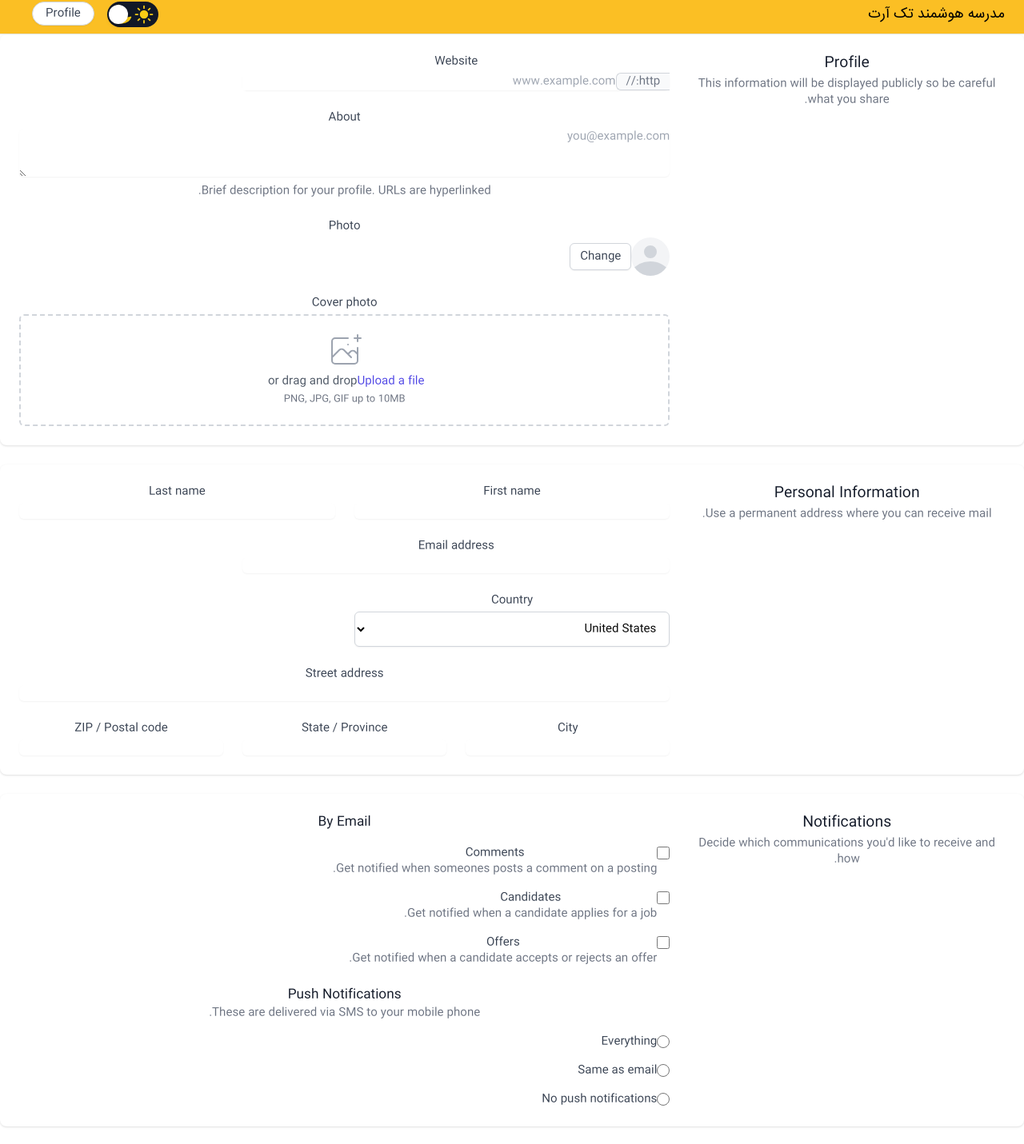
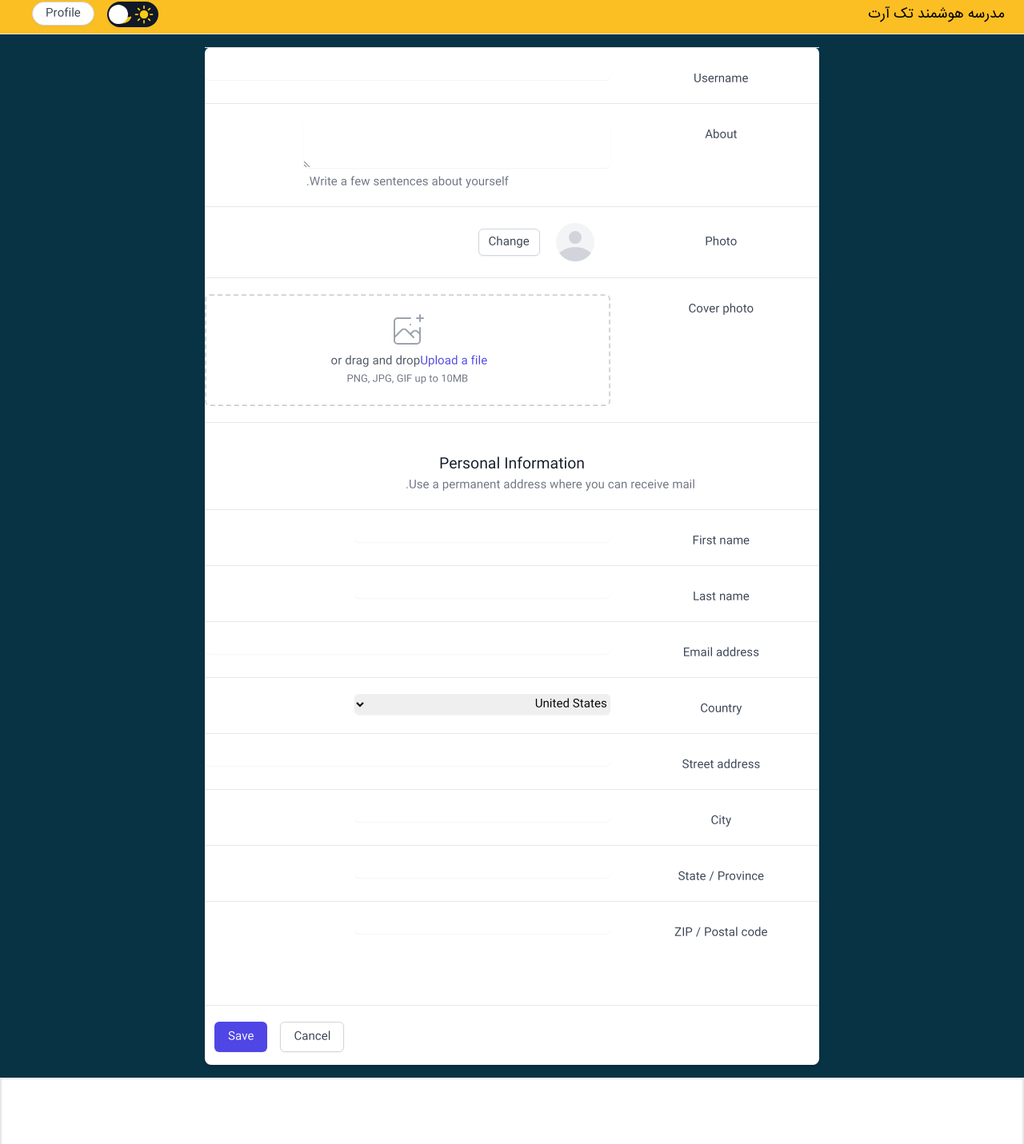
Before and after one commit to academy-react-winder402/TechArt-, a React (Vite) app: page /editprofile in a window 1280 px wide. Shown: the part 6-1437 px from the top of the page at 80% size. Built offline with nearby package versions, Linux system fonts and the light colour scheme.

Commit message:
edit profile  done

```diff
--- a/src/Components/StudentPanell/EditProfile.jsx
+++ b/src/Components/StudentPanell/EditProfile.jsx
@@ -1,69 +1,61 @@
 export default function EditProfile() {
   return (
-    <form className="space-y-6" action="#" method="POST">
-      <div className="bg-white px-4 py-5 shadow sm:rounded-lg sm:p-6">
-        <div className="md:grid md:grid-cols-3 md:gap-6">
-          <div className="md:col-span-1">
-            <h3 className="text-lg font-medium leading-6 text-gray-900">
-              Profile
-            </h3>
-            <p className="mt-1 text-sm text-gray-500">
-              This information will be displayed publicly so be careful what you
-              share.
-            </p>
-          </div>
-          <div className="mt-5 space-y-6 md:col-span-2 md:mt-0">
-            <div className="grid grid-cols-3 gap-6">
-              <div className="col-span-3 sm:col-span-2">
+    <div className="container  lg:mx-auto bg-cyan-950	py-4 px-4 sm:px-6 lg:px-1">
+      <form className="space-y-20 lg:mx-auto divide-y rounded-lg bg-white divide-gray-200 shadow-md max-w-3xl ">
+        <div className="space-y-8 divide-y divide-gray-200 sm:space-y-5">
+          <div className="space-y-6 sm:space-y-5">
+            <div className="space-y-6 sm:space-y-5">
+              <div className="sm:grid sm:grid-cols-3 sm:items-start sm:gap-4 sm:border-t sm:border-gray-200 sm:pt-5">
                 <label
-                  htmlFor="company-website"
-                  className="block text-sm font-medium text-gray-700"
+                  htmlFor="username"
+                  className="block text-sm font-medium text-gray-700 sm:mt-px sm:pt-2"
                 >
-                  Website
+                  Username
                 </label>
-                <div className="mt-1 flex rounded-md shadow-sm">
-                  <span className="inline-flex items-center rounded-l-md border border-r-0 border-gray-300 bg-gray-50 px-3 text-sm text-gray-500">
-                    http://
-                  </span>
+                <div className="mt-1 sm:col-span-2 sm:mt-0">
+                  <div className="flex max-w-lg rounded-md shadow-sm">
                     <input
                       type="text"
-                    name="company-website"
-                    id="company-website"
-                    className="block w-full flex-1 rounded-none rounded-r-md border-gray-300 focus:border-indigo-500 focus:ring-indigo-500 sm:text-sm"
-                    placeholder="www.example.com"
+                      name="username"
+                      id="username"
+                      autoComplete="username"
+                      className="block max-w-96 min-w-0 flex-1  rounded-r-md border-gray-300 focus:border-igray-500 focus:ring-indigo-500 sm:text-sm"
                     />
                   </div>
                 </div>
               </div>
 
-            <div>
+              <div className="sm:grid sm:grid-cols-3 sm:items-start sm:gap-4 sm:border-t sm:border-gray-200 sm:pt-5">
                 <label
                   htmlFor="about"
-                className="block text-sm font-medium text-gray-700"
+                  className="block text-sm font-medium text-gray-700 sm:mt-px sm:pt-2"
                 >
                   About
                 </label>
-              <div className="mt-1">
+                <div className="mt-1 sm:col-span-2 sm:mt-0">
                   <textarea
                     id="about"
                     name="about"
                     rows={3}
-                  className="block w-full rounded-md border-gray-300 shadow-sm focus:border-indigo-500 focus:ring-indigo-500 sm:text-sm"
-                  placeholder="you@example.com"
+                    className="block w-full max-w-96 rounded-md border-gray-300 shadow-sm focus:border-indigo-500 focus:ring-indigo-500 sm:text-sm"
                     defaultValue={""}
                   />
-              </div>
                   <p className="mt-2 text-sm text-gray-500">
-                Brief description for your profile. URLs are hyperlinked.
+                    Write a few sentences about yourself.
                   </p>
                 </div>
+              </div>
 
-            <div>
-              <label className="block text-sm font-medium text-gray-700">
+              <div className="sm:grid sm:grid-cols-3 sm:items-center sm:gap-4 sm:border-t sm:border-gray-200 sm:pt-5">
+                <label
+                  htmlFor="photo"
+                  className="block text-sm font-medium text-gray-700"
+                >
                   Photo
                 </label>
-              <div className="mt-1 flex items-center space-x-5">
-                <span className="inline-block h-12 w-12 overflow-hidden rounded-full bg-gray-100">
+                <div className="mt-1 sm:col-span-2 sm:mt-0">
+                  <div className="flex items-center">
+                    <span className="h-12 w-12 overflow-hidden mx-5 rounded-full bg-gray-100">
                       <svg
                         className="h-full w-full text-gray-300"
                         fill="currentColor"
@@ -74,18 +66,23 @@ export default function EditProfile() {
                     </span>
                     <button
                       type="button"
-                  className="rounded-md border border-gray-300 bg-white py-2 px-3 text-sm font-medium leading-4 text-gray-700 shadow-sm hover:bg-gray-50 focus:outline-none focus:ring-2 focus:ring-indigo-500 focus:ring-offset-2"
+                      className="ml-5 rounded-md border border-gray-300 bg-white py-2 px-3 text-sm font-medium leading-4 text-gray-700 shadow-sm hover:bg-gray-50 focus:outline-none focus:ring-2 focus:ring-indigo-500 focus:ring-offset-2"
                     >
                       Change
                     </button>
                   </div>
                 </div>
+              </div>
 
-            <div>
-              <label className="block text-sm font-medium text-gray-700">
+              <div className="sm:grid sm:grid-cols-3 sm:items-start sm:gap-4 sm:border-t sm:border-gray-200 sm:pt-5">
+                <label
+                  htmlFor="cover-photo"
+                  className="block text-sm font-medium text-gray-700 sm:mt-px sm:pt-2"
+                >
                   Cover photo
                 </label>
-              <div className="mt-1 flex justify-center rounded-md border-2 border-dashed border-gray-300 px-6 pt-5 pb-6">
+                <div className="mt-1 sm:col-span-2 sm:mt-0">
+                  <div className="flex max-w-lg justify-center max-w-96 rounded-md border-2 border-dashed border-gray-300 px-6 pt-5 pb-6">
                     <div className="space-y-1 text-center">
                       <svg
                         className="mx-auto h-12 w-12 text-gray-400"
@@ -126,146 +123,159 @@ export default function EditProfile() {
             </div>
           </div>
 
-      <div className="bg-white px-4 py-5 shadow sm:rounded-lg sm:p-6">
-        <div className="md:grid md:grid-cols-3 md:gap-6">
-          <div className="md:col-span-1">
+          <div className="space-y-6 pt-8 sm:space-y-5 sm:pt-10">
+            <div>
               <h3 className="text-lg font-medium leading-6 text-gray-900">
                 Personal Information
               </h3>
-            <p className="mt-1 text-sm text-gray-500">
+              <p className="mt-1 max-w-2xl text-sm text-gray-500">
                 Use a permanent address where you can receive mail.
               </p>
             </div>
-          <div className="mt-5 md:col-span-2 md:mt-0">
-            <div className="grid grid-cols-6 gap-6">
-              <div className="col-span-6 sm:col-span-3">
+            <div className="space-y-6 sm:space-y-5">
+              <div className="sm:grid sm:grid-cols-3 sm:items-start sm:gap-4 sm:border-t sm:border-gray-200 sm:pt-5">
                 <label
                   htmlFor="first-name"
-                  className="block text-sm font-medium text-gray-700"
+                  className="block text-sm font-medium text-gray-700 sm:mt-px sm:pt-2"
                 >
                   First name
                 </label>
+                <div className="mt-1 sm:col-span-2 sm:mt-0">
                   <input
                     type="text"
                     name="first-name"
                     id="first-name"
                     autoComplete="given-name"
-                  className="mt-1 block w-full rounded-md border-gray-300 shadow-sm focus:border-indigo-500 focus:ring-indigo-500 sm:text-sm"
+                    className="block w-full max-w-lg rounded-md border-gray-300 shadow-sm focus:border-indigo-500 focus:ring-indigo-500 sm:max-w-xs sm:text-sm"
                   />
                 </div>
+              </div>
 
-              <div className="col-span-6 sm:col-span-3">
+              <div className="sm:grid sm:grid-cols-3 sm:items-start sm:gap-4 sm:border-t sm:border-gray-200 sm:pt-5">
                 <label
                   htmlFor="last-name"
-                  className="block text-sm font-medium text-gray-700"
+                  className="block text-sm font-medium text-gray-700 sm:mt-px sm:pt-2"
                 >
                   Last name
                 </label>
+                <div className="mt-1 sm:col-span-2 sm:mt-0">
                   <input
                     type="text"
                     name="last-name"
                     id="last-name"
                     autoComplete="family-name"
-                  className="mt-1 block w-full rounded-md border-gray-300 shadow-sm focus:border-indigo-500 focus:ring-indigo-500 sm:text-sm"
+                    className="block w-full max-w-lg rounded-md border-gray-300 shadow-sm focus:border-indigo-500 focus:ring-indigo-500 sm:max-w-xs sm:text-sm"
                   />
                 </div>
+              </div>
 
-              <div className="col-span-6 sm:col-span-4">
+              <div className="sm:grid sm:grid-cols-3 sm:items-start sm:gap-4 sm:border-t sm:border-gray-200 sm:pt-5">
                 <label
-                  htmlFor="email-address"
-                  className="block text-sm font-medium text-gray-700"
+                  htmlFor="email"
+                  className="block text-sm font-medium text-gray-700 sm:mt-px sm:pt-2"
                 >
                   Email address
                 </label>
+                <div className="mt-1 sm:col-span-2 sm:mt-0">
                   <input
-                  type="text"
-                  name="email-address"
-                  id="email-address"
+                    id="email"
+                    name="email"
+                    type="email"
                     autoComplete="email"
-                  className="mt-1 block w-full rounded-md border-gray-300 shadow-sm focus:border-indigo-500 focus:ring-indigo-500 sm:text-sm"
+                    className="block w-full max-w-lg rounded-md border-gray-300 shadow-sm focus:border-indigo-500 focus:ring-indigo-500 sm:text-sm"
                   />
                 </div>
+              </div>
 
-              <div className="col-span-6 sm:col-span-3">
+              <div className="sm:grid sm:grid-cols-3 sm:items-start sm:gap-4 sm:border-t sm:border-gray-200 sm:pt-5">
                 <label
                   htmlFor="country"
-                  className="block text-sm font-medium text-gray-700"
+                  className="block text-sm font-medium text-gray-700 sm:mt-px sm:pt-2"
                 >
                   Country
                 </label>
+                <div className="mt-1 sm:col-span-2 sm:mt-0">
                   <select
                     id="country"
                     name="country"
                     autoComplete="country-name"
-                  className="mt-1 block w-full rounded-md border border-gray-300 bg-white py-2 px-3 shadow-sm focus:border-indigo-500 focus:outline-none focus:ring-indigo-500 sm:text-sm"
+                    className="block w-full max-w-lg rounded-md border-gray-300 shadow-sm focus:border-indigo-500 focus:ring-indigo-500 sm:max-w-xs sm:text-sm"
                   >
                     <option>United States</option>
                     <option>Canada</option>
                     <option>Mexico</option>
                   </select>
                 </div>
+              </div>
 
-              <div className="col-span-6">
+              <div className="sm:grid sm:grid-cols-3 sm:items-start sm:gap-4 sm:border-t sm:border-gray-200 sm:pt-5">
                 <label
                   htmlFor="street-address"
-                  className="block text-sm font-medium text-gray-700"
+                  className="block text-sm font-medium text-gray-700 sm:mt-px sm:pt-2"
                 >
                   Street address
                 </label>
+                <div className="mt-1 sm:col-span-2 sm:mt-0">
                   <input
                     type="text"
                     name="street-address"
                     id="street-address"
                     autoComplete="street-address"
-                  className="mt-1 block w-full rounded-md border-gray-300 shadow-sm focus:border-indigo-500 focus:ring-indigo-500 sm:text-sm"
+                    className="block w-full max-w-lg rounded-md border-gray-300 shadow-sm focus:border-indigo-500 focus:ring-indigo-500 sm:text-sm"
                   />
                 </div>
+              </div>
 
-              <div className="col-span-6 sm:col-span-6 lg:col-span-2">
+              <div className="sm:grid sm:grid-cols-3 sm:items-start sm:gap-4 sm:border-t sm:border-gray-200 sm:pt-5">
                 <label
                   htmlFor="city"
-                  className="block text-sm font-medium text-gray-700"
+                  className="block text-sm font-medium text-gray-700 sm:mt-px sm:pt-2"
                 >
                   City
                 </label>
+                <div className="mt-1 sm:col-span-2 sm:mt-0">
                   <input
                     type="text"
                     name="city"
                     id="city"
                     autoComplete="address-level2"
-                  className="mt-1 block w-full rounded-md border-gray-300 shadow-sm focus:border-indigo-500 focus:ring-indigo-500 sm:text-sm"
+                    className="block w-full max-w-lg rounded-md border-gray-300 shadow-sm focus:border-indigo-500 focus:ring-indigo-500 sm:max-w-xs sm:text-sm"
                   />
                 </div>
+              </div>
 
-              <div className="col-span-6 sm:col-span-3 lg:col-span-2">
+              <div className="sm:grid sm:grid-cols-3 sm:items-start sm:gap-4 sm:border-t sm:border-gray-200 sm:pt-5">
                 <label
                   htmlFor="region"
-                  className="block text-sm font-medium text-gray-700"
+                  className="block text-sm font-medium text-gray-700 sm:mt-px sm:pt-2"
                 >
                   State / Province
                 </label>
+                <div className="mt-1 sm:col-span-2 sm:mt-0">
                   <input
                     type="text"
                     name="region"
                     id="region"
                     autoComplete="address-level1"
-                  className="mt-1 block w-full rounded-md border-gray-300 shadow-sm focus:border-indigo-500 focus:ring-indigo-500 sm:text-sm"
+                    className="block w-full max-w-lg rounded-md border-gray-300 shadow-sm focus:border-indigo-500 focus:ring-indigo-500 sm:max-w-xs sm:text-sm"
                   />
                 </div>
+              </div>
 
-              <div className="col-span-6 sm:col-span-3 lg:col-span-2">
+              <div className="sm:grid sm:grid-cols-3 sm:items-start sm:gap-4 sm:border-t sm:border-gray-200 sm:pt-5">
                 <label
                   htmlFor="postal-code"
-                  className="block text-sm font-medium text-gray-700"
+                  className="block text-sm font-medium text-gray-700 sm:mt-px sm:pt-2"
                 >
                   ZIP / Postal code
                 </label>
+                <div className="mt-1 sm:col-span-2 sm:mt-0">
                   <input
                     type="text"
                     name="postal-code"
                     id="postal-code"
                     autoComplete="postal-code"
-                  className="mt-1 block w-full rounded-md border-gray-300 shadow-sm focus:border-indigo-500 focus:ring-indigo-500 sm:text-sm"
+                    className="block w-full max-w-lg rounded-md border-gray-300 shadow-sm focus:border-indigo-500 focus:ring-indigo-500 sm:max-w-xs sm:text-sm"
                   />
                 </div>
               </div>
@@ -273,151 +283,11 @@ export default function EditProfile() {
           </div>
         </div>
 
-      <div className="bg-white px-4 py-5 shadow sm:rounded-lg sm:p-6">
-        <div className="md:grid md:grid-cols-3 md:gap-6">
-          <div className="md:col-span-1">
-            <h3 className="text-lg font-medium leading-6 text-gray-900">
-              Notifications
-            </h3>
-            <p className="mt-1 text-sm text-gray-500">
-              Decide which communications you'd like to receive and how.
-            </p>
-          </div>
-          <div className="mt-5 space-y-6 md:col-span-2 md:mt-0">
-            <fieldset>
-              <legend className="sr-only">By Email</legend>
-              <div
-                className="text-base font-medium text-gray-900"
-                aria-hidden="true"
-              >
-                By Email
-              </div>
-              <div className="mt-4 space-y-4">
-                <div className="flex items-start">
-                  <div className="flex h-5 items-center">
-                    <input
-                      id="comments"
-                      name="comments"
-                      type="checkbox"
-                      className="h-4 w-4 rounded border-gray-300 text-indigo-600 focus:ring-indigo-500"
-                    />
-                  </div>
-                  <div className="ml-3 text-sm">
-                    <label
-                      htmlFor="comments"
-                      className="font-medium text-gray-700"
-                    >
-                      Comments
-                    </label>
-                    <p className="text-gray-500">
-                      Get notified when someones posts a comment on a posting.
-                    </p>
-                  </div>
-                </div>
-                <div className="flex items-start">
-                  <div className="flex h-5 items-center">
-                    <input
-                      id="candidates"
-                      name="candidates"
-                      type="checkbox"
-                      className="h-4 w-4 rounded border-gray-300 text-indigo-600 focus:ring-indigo-500"
-                    />
-                  </div>
-                  <div className="ml-3 text-sm">
-                    <label
-                      htmlFor="candidates"
-                      className="font-medium text-gray-700"
-                    >
-                      Candidates
-                    </label>
-                    <p className="text-gray-500">
-                      Get notified when a candidate applies for a job.
-                    </p>
-                  </div>
-                </div>
-                <div className="flex items-start">
-                  <div className="flex h-5 items-center">
-                    <input
-                      id="offers"
-                      name="offers"
-                      type="checkbox"
-                      className="h-4 w-4 rounded border-gray-300 text-indigo-600 focus:ring-indigo-500"
-                    />
-                  </div>
-                  <div className="ml-3 text-sm">
-                    <label
-                      htmlFor="offers"
-                      className="font-medium text-gray-700"
-                    >
-                      Offers
-                    </label>
-                    <p className="text-gray-500">
-                      Get notified when a candidate accepts or rejects an offer.
-                    </p>
-                  </div>
-                </div>
-              </div>
-            </fieldset>
-            <fieldset>
-              <legend className="contents text-base font-medium text-gray-900">
-                Push Notifications
-              </legend>
-              <p className="text-sm text-gray-500">
-                These are delivered via SMS to your mobile phone.
-              </p>
-              <div className="mt-4 space-y-4">
-                <div className="flex items-center">
-                  <input
-                    id="push-everything"
-                    name="push-notifications"
-                    type="radio"
-                    className="h-4 w-4 border-gray-300 text-indigo-600 focus:ring-indigo-500"
-                  />
-                  <label
-                    htmlFor="push-everything"
-                    className="ml-3 block text-sm font-medium text-gray-700"
-                  >
-                    Everything
-                  </label>
-                </div>
-                <div className="flex items-center">
-                  <input
-                    id="push-email"
-                    name="push-notifications"
-                    type="radio"
-                    className="h-4 w-4 border-gray-300 text-indigo-600 focus:ring-indigo-500"
-                  />
-                  <label
-                    htmlFor="push-email"
-                    className="ml-3 block text-sm font-medium text-gray-700"
-                  >
-                    Same as email
-                  </label>
-                </div>
-                <div className="flex items-center">
-                  <input
-                    id="push-nothing"
-                    name="push-notifications"
-                    type="radio"
-                    className="h-4 w-4 border-gray-300 text-indigo-600 focus:ring-indigo-500"
-                  />
-                  <label
-                    htmlFor="push-nothing"
-                    className="ml-3 block text-sm font-medium text-gray-700"
-                  >
-                    No push notifications
-                  </label>
-                </div>
-              </div>
-            </fieldset>
-          </div>
-        </div>
-      </div>
-
-      <div className="flex justify-end">
+        <div className="pt-5">
+          <div className="flex justify-end pb-4">
             <button
               type="button"
-          className="rounded-md border border-gray-300 bg-white py-2 px-4 text-sm font-medium text-gray-700 shadow-sm hover:bg-gray-50 focus:outline-none focus:ring-2 focus:ring-indigo-500 focus:ring-offset-2"
+              className="rounded-md border border-gray-300 bg-white mx-4  py-2 px-4 text-sm font-medium text-gray-700 shadow-sm hover:bg-gray-50 focus:outline-none focus:ring-2 focus:ring-indigo-500 focus:ring-offset-2"
             >
               Cancel
             </button>
@@ -428,6 +298,8 @@ export default function EditProfile() {
               Save
             </button>
           </div>
+        </div>
       </form>
+    </div>
   );
 }
```
Lines whose indentation alone changed are shown as unchanged.
